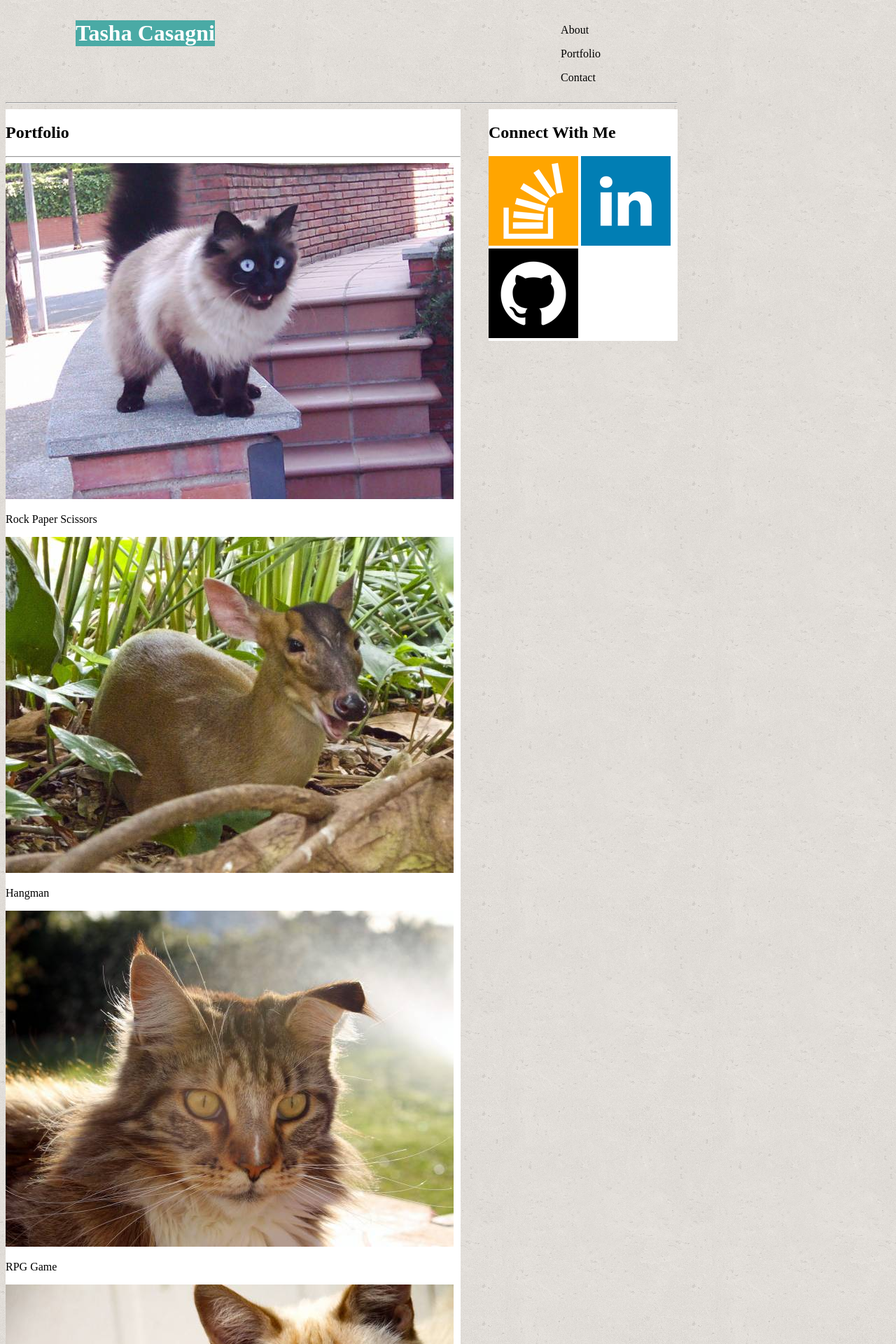
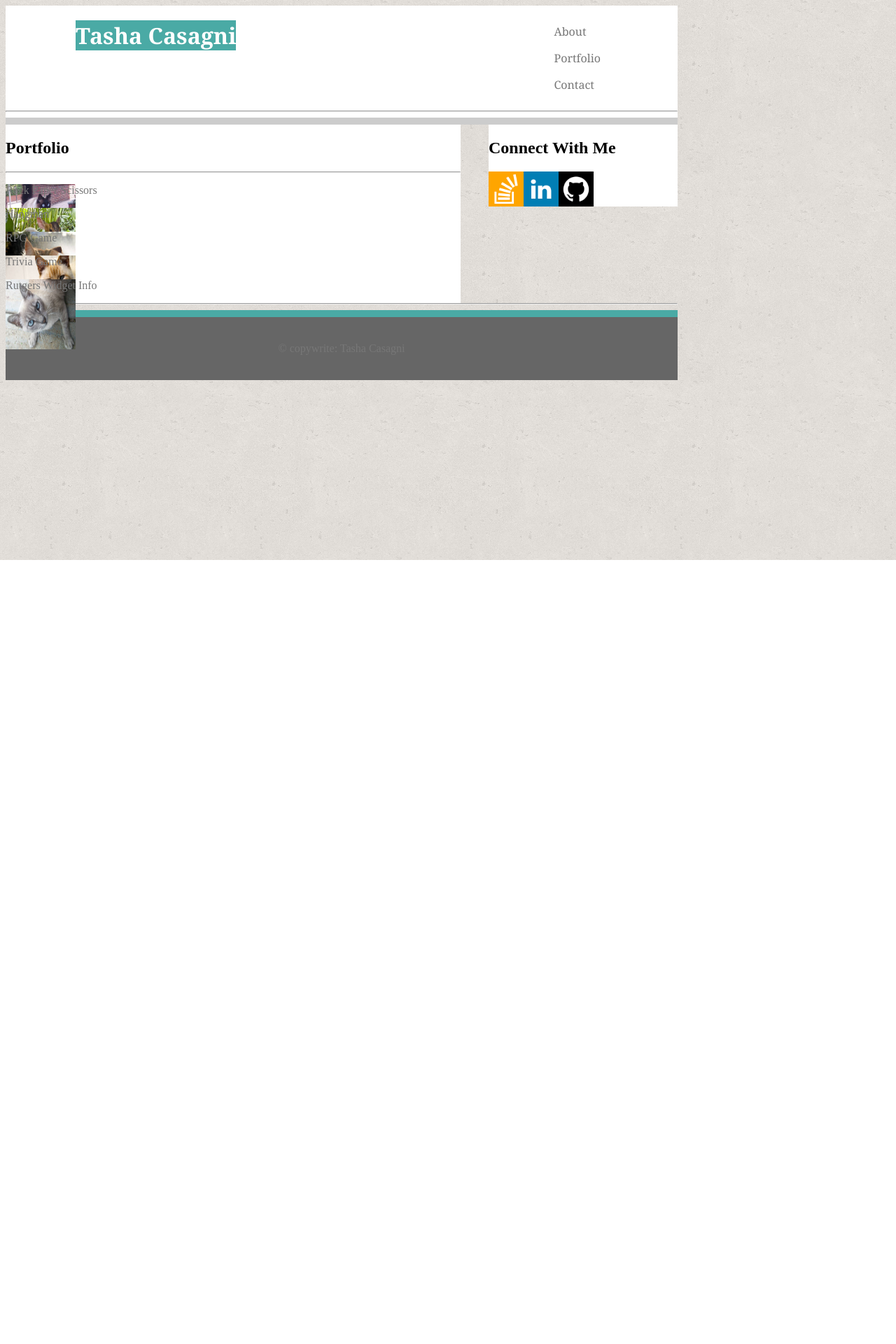
Before and after one commit to Tasha-GitHub/Basic-Portfolio, a PHP site: page /portfolio.html in a window 1280 px wide. Shown: the top 1920 px of the page at 70% size. After the commit the page ends 800 px from the top, so only its background shows below. Run offline with PHP 8.4, Linux system fonts and the light colour scheme.

Commit message:
more css

```diff
--- a/assets/style/style.css
+++ b/assets/style/style.css
@@ -1,6 +1,20 @@
+header {
+	background-color: #ffffff;
+	border-style: none none solid none;
+	border-width: 10px;
+	border-color: #cccccc;
+	overflow: visible;
+	padding-bottom: 0px;
+	font-family:'Georgia', Times, Times New Roman, serif;
+}
+
 body {
 	background-image: url("../images/cork-wallet.png");
 	width: 960px;
+}
+
+p {
+	color:#777777;
 }
 
 footer {
@@ -15,6 +29,24 @@ footer {
 
 hr {
 	clear: both;
+}
+
+.logos {
+	height: 50px;
+	width: 50px;
+	float: left;
+
+}
+
+.projects img {
+	height: 100px;
+	width: 100px;
+	position: absolute;
+	float: left;
+}
+
+.project-header {
+	position: relative;
 }
 
 h1 {
--- a/index.html
+++ b/index.html
@@ -25,9 +25,9 @@
 
 	<aside>
 		<h2> Connect With Me</h2>
-		<img src="assets/images/stack-logo.png" alt="stack overflow logo">
-		<img src="assets/images/linkedin-logo.png" alt=" linkedin logo">
-		<img src="assets/images/git-logo.png" alt=" github logo">
+		<img src="assets/images/stack-logo.png" alt="stack overflow logo" class= "logos">
+		<img src="assets/images/linkedin-logo.png" alt=" linkedin logo" class= "logos">
+		<img src="assets/images/git-logo.png" alt=" github logo" class= "logos">
 
 	</aside>
 
--- a/portfolio.html
+++ b/portfolio.html
@@ -19,23 +19,23 @@
 	<section>
 		<h2> Portfolio </h2>
 		<hr>
-		<div>
+		<div class="projects">
 			<img src="assets/images/rock-paper.jpg">
 			<p class="project-header"> Rock Paper Scissors </p>
 		</div>
-		<div>
+		<div class="projects">
 			<img src="assets/images/hang-man.jpg">
 			<p class="project-header"> Hangman </p>
 		</div>
-		<div>
+		<div class="projects">
 			<img src="assets/images/role-player.jpg">
 			<p class="project-header"> RPG Game </p>
 		</div>
-		<div>
+		<div class="projects">
 			<img src="assets/images/trivia.jpg">
 			<p class="project-header"> Trivia Game </p>
 		</div>
-		<div>
+		<div class="projects">
 			<img src="assets/images/widget-info.jpg">
 			<p class="project-header"> Rutgers Widget Info </p>
 		</div>
@@ -43,9 +43,9 @@
 
 	<aside>
 		<h2> Connect With Me</h2>
-		<img src="assets/images/stack-logo.png" alt="stack overflow logo">
-		<img src="assets/images/linkedin-logo.png" alt=" linkedin logo">
-		<img src="assets/images/git-logo.png" alt=" github logo">
+		<img src="assets/images/stack-logo.png" alt="stack overflow logo" class= "logos">
+		<img src="assets/images/linkedin-logo.png" alt=" linkedin logo" class= "logos">
+		<img src="assets/images/git-logo.png" alt=" github logo" class= "logos">
 	</aside>
 	<hr>
 	<footer>
```
Also changed, not shown: contact.html (+4 -3 lines).
